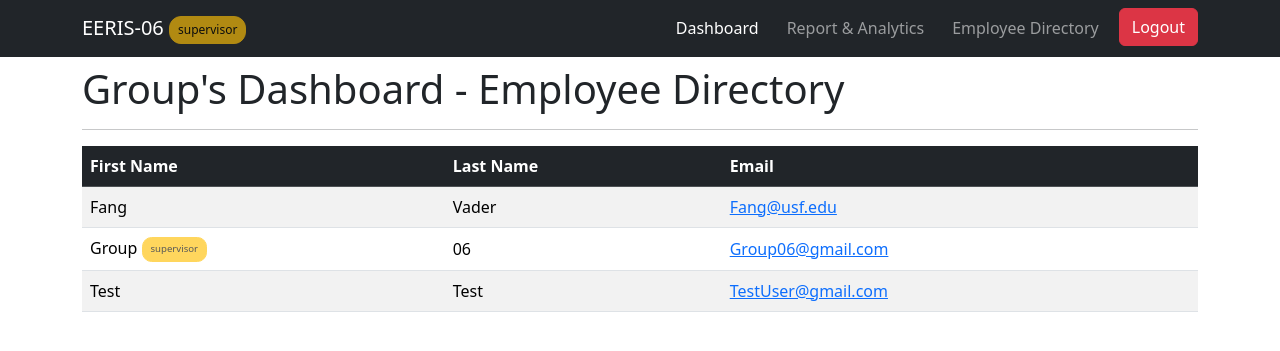
After one commit to aagarwal32/EERIS-06, a Django app: page /employee-directory/ in a window 1280 px wide. The commit adds this page. Shown: the top 351 px of the page. Run offline with Django 5.2, Linux system fonts and the light colour scheme; a user stored in the database is signed in; data comes from the database, SQL or seed files in the repository; some libraries are stand-ins or nearby versions.

Commit message:
Employee Directory added

```diff
--- a/eeris06/app/templates/base.html
+++ b/eeris06/app/templates/base.html
@@ -35,6 +35,10 @@
                             <a class="nav-link" href="{% url 'app:reportAnalytics'%}">Report & Analytics</a>
                         </li>
 
+                        <li class="nav-item">
+                            <a class="nav-link" href="{% url 'app:employeeDirectory'%}">Employee Directory</a>
+                        </li>
+
                         <form action="{% url 'app:logout' %}" method="post" style="display: inline;">
                             {% csrf_token %}
                             <button class="btn btn-danger navbar-btn">Logout</button>
--- /dev/null
+++ b/eeris06/app/templates/main/employee_directory.html
@@ -0,0 +1,45 @@
+{% extends "base.html" %}
+{% load static %}
+{% block title %}
+EERIS-06 | Employee Directory
+{% endblock %}
+
+
+{% block content %}
+<h1 class="mt-2">{{request.user.first_name}}'s Dashboard - Employee Directory</h1>
+<hr />
+
+<div class="table-responsive">
+    <table class="table table-striped table-hover align-middle">
+      <thead class="table-dark">
+        <tr>
+          <th scope="col">First Name</th>
+          <th scope="col">Last Name</th>
+          <th scope="col">Email</th>
+        </tr>
+      </thead>
+      <tbody>
+        {% for employee in employee_list %}
+          <tr>
+            <td>
+                {{ employee.first_name }}
+                {% if employee.is_superuser %}
+                   <button class="btn btn-warning btn-sm" style="border-radius: 1em; font-size: 0.6em;" disabled>supervisor</button>
+                {% endif %}
+
+            </td>
+            <td>{{ employee.last_name }}</td>
+            <td>
+              <a href="mailto:{{ employee.email }}">{{ employee.email }}</a>
+            </td>
+          </tr>
+        {% empty %}
+          <tr>
+            <td colspan="3" class="text-center">No employees found.</td>
+          </tr>
+        {% endfor %}
+      </tbody>
+    </table>
+  </div>
+
+{% endblock %}
--- a/eeris06/app/urls.py
+++ b/eeris06/app/urls.py
@@ -13,4 +13,5 @@ urlpatterns = [
     path('delete/<int:submission_id>', views.deleteSubmission, name='deleteSubmission'),
     path('process/<int:submission_id>/<str:approve>', views.processSubmission, name='processSubmission'),
     path('report-analytics/', views.reportAnalytics, name='reportAnalytics'),
+    path('employee-directory/', views.employeeDirectory, name='employeeDirectory'),
 ]
--- a/eeris06/app/views.py
+++ b/eeris06/app/views.py
@@ -10,7 +10,7 @@ from django.urls import reverse, reverse_lazy
 from decimal import Decimal, ROUND_HALF_UP
 
 from .forms import CustomUserCreationForm, ReceiptForm, SubmissionForm
-from .models import Submission, Receipt
+from .models import CustomUser, Submission, Receipt
 
 def authUserRegister(request):
     form = CustomUserCreationForm()
@@ -137,6 +137,10 @@ def reportAnalytics(request):
 
     return render(request, 'main/report_analytics.html', {'data':context, 'total_expense': total_expense, 'total_approved_expense': total_approved_expense, 'total_declined_expense': total_declined_expense, 'total_expense_saved': total_expense_saved, 'sort':sort_choice })
 
+@login_required
+def employeeDirectory(request):
+    employee_list = CustomUser.objects.all().order_by('first_name', 'last_name')
+    return render(request, 'main/employee_directory.html', {'employee_list': employee_list})
 
 
 class HomeView(LoginRequiredMixin, ListView):
```
